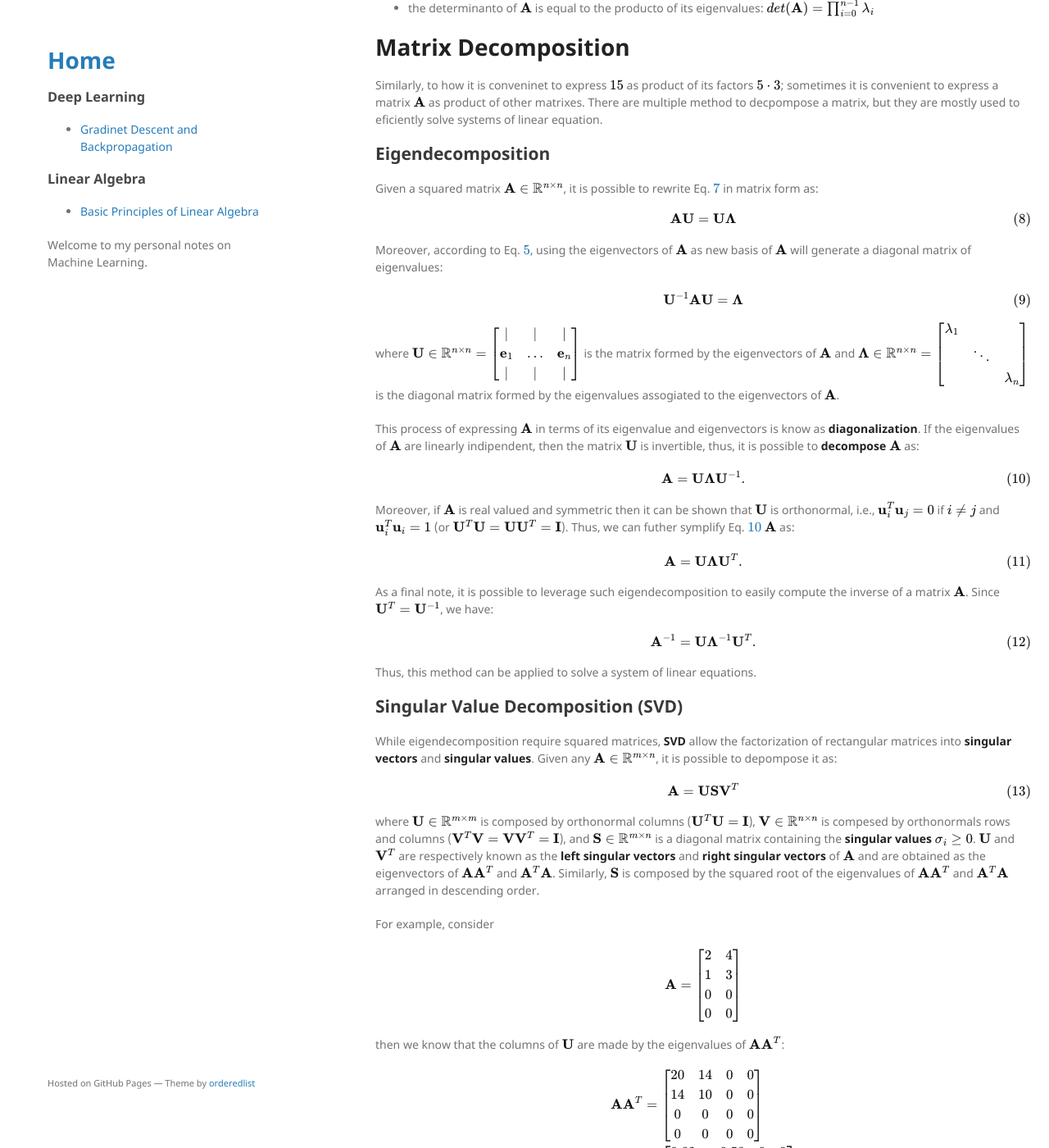
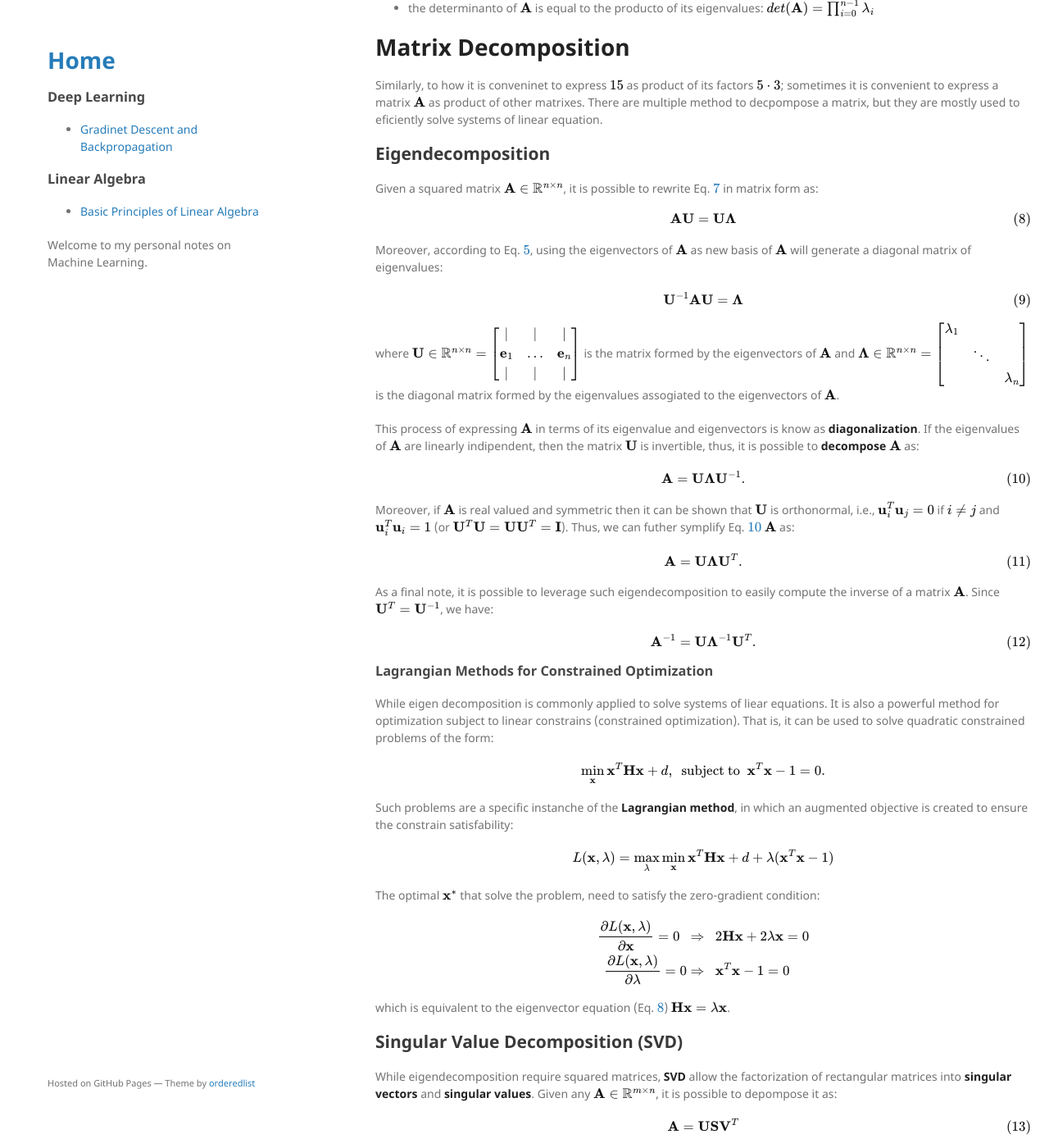
Before and after one commit to andompesta/andompesta.github.io, a Jekyll site: the page built from _posts/2020-12-23-linear-algebra.md, in a window 1280 px wide and 1400 px high, scrolled down 8028 px. Shown: the whole window at 82% size. Built offline with Jekyll 4.4.1, drawn with Linux system fonts in a browser that asks for light colours.

Commit message:
lagrangian

```diff
--- a/_config.yml
+++ b/_config.yml
@@ -2,7 +2,7 @@ title: Sandro's Notes
 description: Welcome to my personal notes on Machine Learning.
 baseurl: "/notes"
 show_downloads: false
-google_analytics: G-VCMQZQMYHN
+google_analytics:
 theme: jekyll-theme-minimal
 plugins:
     - jekyll/scholar
--- a/_posts/2020-12-23-linear-algebra.md
+++ b/_posts/2020-12-23-linear-algebra.md
@@ -389,6 +389,7 @@ Given a squared matrix $$\rmA \in \mathbb{R}^{n \times n}$$, it is possible to r
 
 $$
 \begin{equation}
+\label{eq:eigenvectors_matrix}
 \rmA \rmU = \rmU \mathbf{\Lambda}
 \end{equation}
 $$
@@ -438,7 +439,35 @@ $$
 \end{equation}
 $$
 
-Thus, this method can be applied to solve a system of linear equations.
+
+### Lagrangian Methods for Constrained Optimization
+While eigen decomposition is commonly applied to solve systems of liear equations.
+It is also a powerful method for optimization subject to linear constrains (constrained optimization).
+That is, it can be used to solve quadratic constrained problems of the form:
+
+$$
+\min_{\rvx} \rvx^T \rmH \rvx + d, ~~\text{subject to} ~~ \rvx^T \rvx - 1 = 0 .
+$$
+
+Such problems are a specific instanche of the **Lagrangian method**, in which an augmented objective is created to ensure the constrain satisfability:
+
+$$
+L(\rvx, \lambda) = \max_{\lambda} \min_{\rvx} \rvx^T \rmH \rvx + d + \lambda (\rvx^T \rvx - 1)
+$$
+
+The optimal $$\rvx^*$$ that solve the problem, need to satisfy the zero-gradient condition:
+
+$$
+\begin{align*}
+\frac{\partial L(\rvx, \lambda)} {\partial \rvx} = 0 ~~ & \Rightarrow  ~~  2 \rmH \rvx + 2 \lambda \rvx = 0 \\
+\frac{\partial L(\rvx, \lambda)} {\partial \lambda} = 0  &\Rightarrow  ~~  \rvx^T \rvx - 1 = 0\\
+\end{align*}
+$$
+
+which is equivalent to the eigenvector equation (Eq. \ref{eq:eigenvectors_matrix}) $$ \rmH \rvx = \lambda \rvx$$.
+
+
+
 
 ## Singular Value Decomposition (SVD)
 
```
Also changed, not shown: other parts of _posts/2020-12-23-linear-algebra.md (+0 -1 lines).
